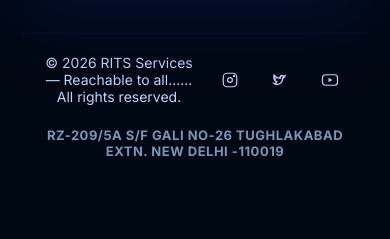
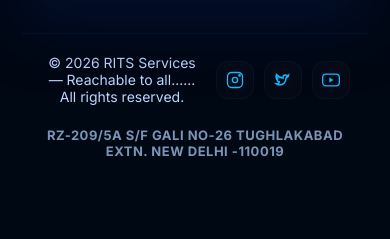
Before and after one commit to sandesh4rakesh-hash/RitsSite, a Flask app: page /blog in a window 390 px wide. Shown: the part 2018-2257 px from the top of the page. Run offline with Flask 3, Linux system fonts and the light colour scheme.

Commit message:
Footer: highlight social bar — accent background, larger icons, hover glow

```diff
--- a/static/css/style.css
+++ b/static/css/style.css
@@ -294,11 +294,17 @@ textarea{min-height:140px;resize:vertical}
 .social-bar{display:flex;align-items:center;gap:12px}
 .social-label{font-size:12px;font-weight:700;color:var(--text-muted);text-transform:uppercase;letter-spacing:1px}
 .social-links{display:flex;align-items:center;gap:10px;padding:0;margin:0;list-style:none}
-.social-link{display:inline-flex;align-items:center;justify-content:center;gap:8px;padding:6px 10px;border-radius:10px;color:var(--text-soft);text-decoration:none;border:1px solid transparent;transition:all .18s}
-.social-link:hover{color:var(--accent);background:linear-gradient(90deg,rgba(255,255,255,.02),rgba(255,255,255,.01));border-color:rgba(255,255,255,.03);transform:translateY(-1px)}
-.social-icon{width:18px;height:18px;flex:none;color:var(--text-soft)}
+.social-link{display:inline-flex;align-items:center;justify-content:center;gap:8px;padding:8px 12px;border-radius:12px;color:var(--accent);text-decoration:none;border:1px solid rgba(255,255,255,0.03);transition:all .18s;background:linear-gradient(180deg, rgba(255,255,255,0.02), rgba(255,255,255,0.01));backdrop-filter:blur(6px)}
+.social-link:hover{color:#fff;background:linear-gradient(90deg,var(--accent),var(--accent-2));box-shadow:0 8px 20px rgba(15,90,180,.28);transform:translateY(-4px)}
+.social-icon{width:20px;height:20px;flex:none;color:var(--accent)}
+.social-link .sr-only{position:static;width:auto;height:auto;margin-left:8px;color:var(--text-soft);font-weight:600}
 .footer-bottom{width:100%;text-align:center}
 .address{font-size:13px;font-weight:700;letter-spacing:.5px;color:var(--text-muted);border-bottom:none;padding-bottom:0}
+
+@media (max-width:900px){
+  .social-link .sr-only{display:none}
+  .social-link{padding:8px}
+}
 .sr-only{position:absolute;width:1px;height:1px;padding:0;margin:-1px;overflow:hidden;clip:rect(1px,1px,1px,1px);white-space:nowrap;border:0}
 
 @media (max-width:900px){
```
